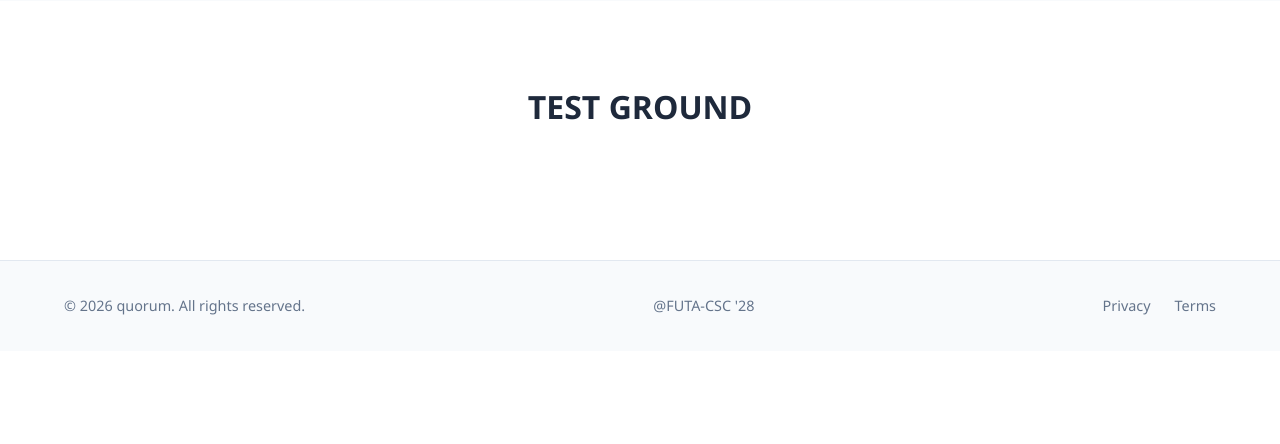
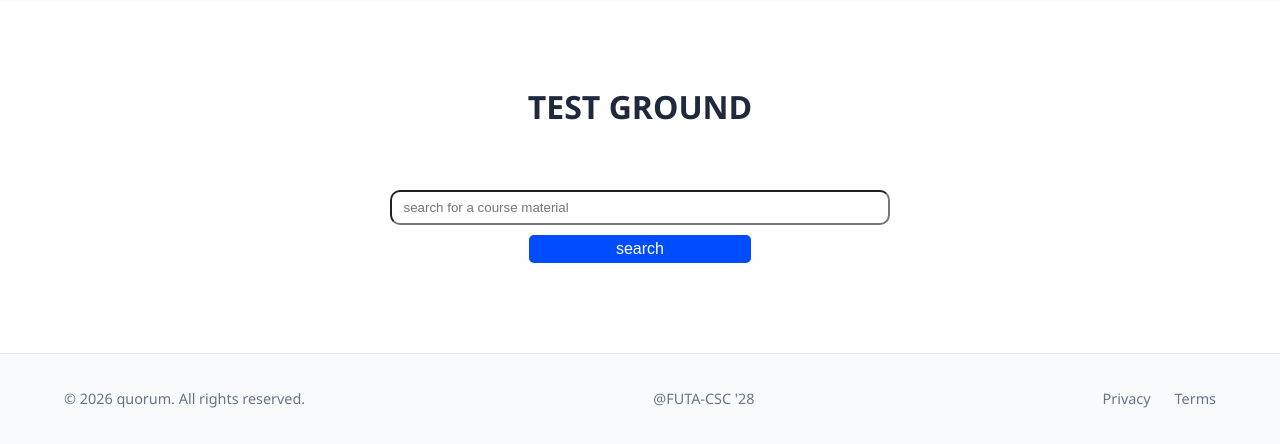
Before and after one commit to QuorumBuilders/quorum, a Django app: page / in a window 1280 px wide. Shown: the part 413-857 px from the top of the page. Before the commit the page ends 728 px from the top, so only its background shows below. Run offline with Django 5.2, Linux system fonts and the light colour scheme.

Commit message:
feat: added search box to test groun on main app. fixed the course and resources search endpoint feat: added basic user signup/register endpoint

```diff
--- a/accounts/admin.py
+++ b/accounts/admin.py
@@ -1,6 +1,5 @@
 from django.contrib import admin
-from .models import CustomUser, StudentProfile, FreshmanProfile
+from .models import CustomUser, Profile
 
 admin.site.register(CustomUser)
-admin.site.register(StudentProfile)
-admin.site.register(FreshmanProfile)
+admin.site.register(Profile)
--- a/accounts/urls.py
+++ b/accounts/urls.py
@@ -1,5 +1,6 @@
 from django.urls import path
 from . import views
+from rest_framework.routers import DefaultRouter
 from rest_framework_simplejwt.views import (
     TokenObtainPairView,
     TokenRefreshView,
@@ -13,3 +14,7 @@
     path('student/register/',views.RegisterView.as_view()),
     path('student/register/<str:freshman>/',views.RegisterView.as_view()),
         ]
+router = DefaultRouter()
+router.register(r'student/manage-profile',views.ManageStudentProfileViewset,basename='manage-profile')
+
+urlpatterns += router.urls
--- a/main/static/main/css/main.css
+++ b/main/static/main/css/main.css
@@ -36,7 +36,6 @@
 
 a {
     text-decoration: none;
-    color: inherit;
 }
 
 ul {
@@ -149,6 +148,43 @@
     margin-bottom: 3rem;
 }
 
+/* ==== Search ==== */
+#search-cont{
+    display: block;
+    margin:auto;
+    width: 50%;
+    padding: 10px;
+}
+#search-box{
+    display: block;
+    width: 90%;
+    padding: 8px;
+    margin: auto;
+    border-radius: 10px;
+}
+#search-btn{
+    display: block;
+    width: 40%;
+    padding: 5px;
+    margin: auto;
+    margin-top: 10px;
+    border-radius: 5px;
+    background-color: rgb(0, 76, 255);
+    color:  #fff;
+    font-weight: 500;
+    font-size: 16px;
+    border-style: none ;
+}
+#search-result-item{
+    color: #444;
+}
+#preview-link{
+    color: blue;
+}
+#download-link{
+    color: coral;
+}
+
 
 /* ===== Footer ===== */
 .footer {
--- a/main/static/main/js/main.js
+++ b/main/static/main/js/main.js
@@ -22,3 +22,39 @@
         menuToggle.classList.remove('active');
     }
 });
+
+// Search logic
+searchBtn = document.querySelector('#search-btn');
+searchBtn.addEventListener('click',
+    (event)=>{
+
+        query = document.querySelector('#search-box').value;
+        params = new URLSearchParams({
+            'name' : query,
+        })
+        fetch(`/api/v0/library/resources/search/?${params}`)
+        .then((res)=>{
+            if (res.ok){
+                return res.json()
+            }
+            else{
+             resBox = document.querySelector('#search-result');
+             resBox.innerHTML = `<div style='color:red;'>An error occured. status: ${res.status} </div>`
+             return res.json()
+            }
+        })
+        .then((data)=>{
+            resBox = document.querySelector('#search-result')
+            buffer = '<ul>'
+            for (item of data){
+                buffer += `<li class='search-result-item'>${item.name}<br><a class='preview-link' href='${item.preview_url}'>preview</a> <a #download-link href='${item.download_url}'>download</a></li><br>`
+            }
+            if(data.length == 0){
+                buffer += '<p>query returned no result</p>';
+            }
+            buffer += '</ul>';
+            resBox.innerHTML = buffer;
+            return data
+        })
+    }
+    ,false)
--- a/main/templates/main/index.html
+++ b/main/templates/main/index.html
@@ -39,6 +39,13 @@
     <section id="features" class="features">
         <div class="container">
             <h2>TEST GROUND</h2>
+            <div id="search-cont">
+                <input type="text" id="search-box" placeholder=" search for a course material">
+                <button type="button" id="search-btn">search</button>
+                <div id="search-result">
+
+                </div>
+            </div>
             <div class="card-grid">
 
             </div>
```
Also changed, not shown: accounts/models.py (+7 -26 lines), accounts/serializers.py (+40 -23 lines), accounts/views.py (+14 -7 lines), library/views.py (+24 -10 lines), accounts/migrations/0006_remove_studentprofile_user_profile_and_more.py (added), mysite/db.sqlite3.
